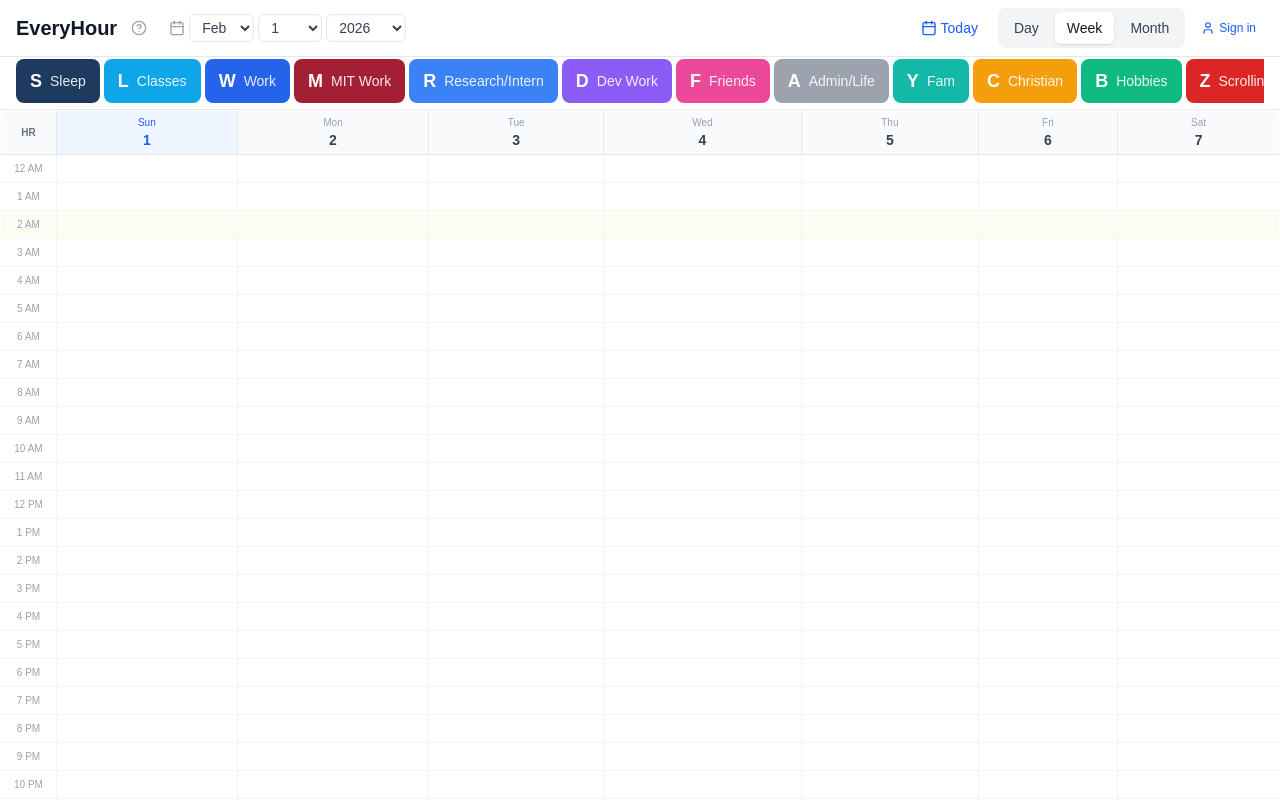
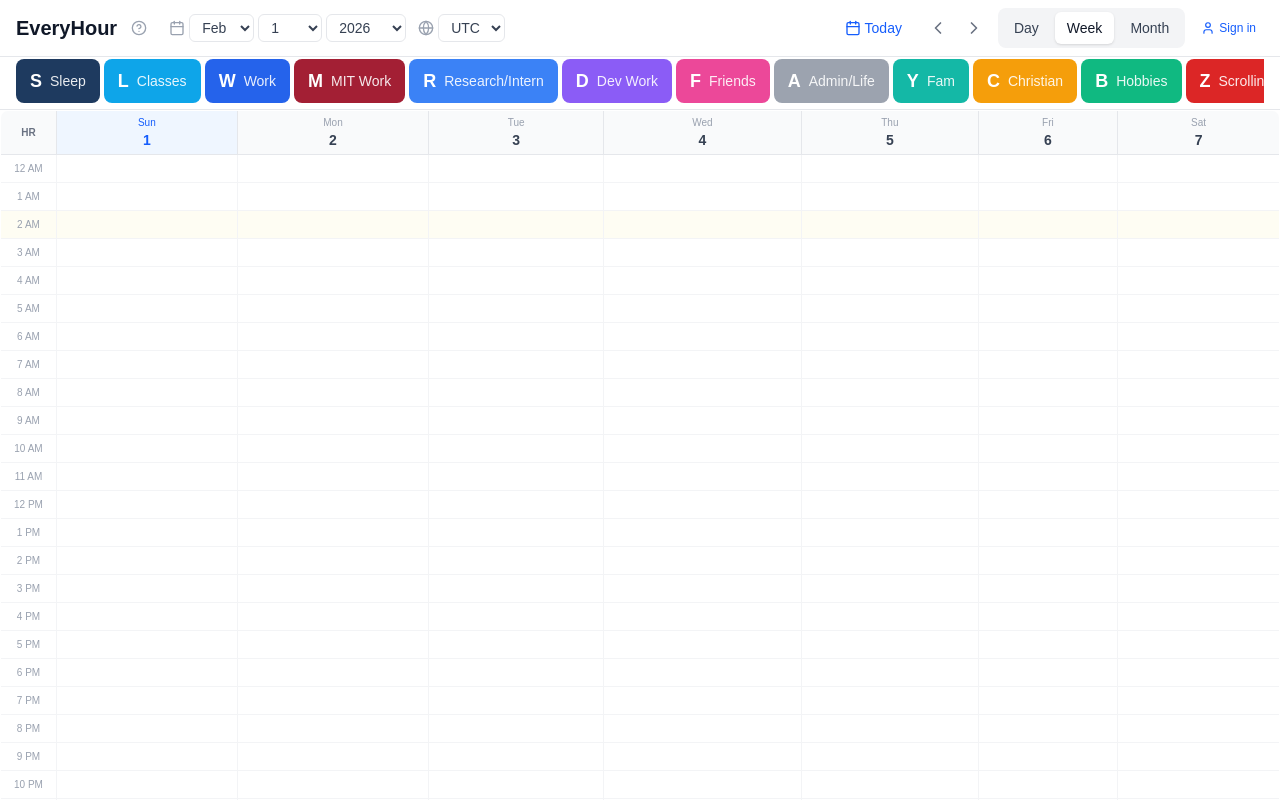
Before and after one commit to jesk2/track-every-hour, a Next.js app: page / in a window 1280 px wide. Built offline with nearby package versions, Linux system fonts and the light colour scheme.

Commit message:
add timezone switches and navigation arrows

```diff
--- a/src/components/SpreadsheetView.tsx
+++ b/src/components/SpreadsheetView.tsx
@@ -18,7 +18,7 @@ import {
   isSameMonth,
   parseISO,
 } from 'date-fns';
-import { X, HelpCircle, User, LogOut, Calendar, Download } from 'lucide-react';
+import { X, HelpCircle, User, LogOut, Calendar, Download, ChevronLeft, ChevronRight, Globe } from 'lucide-react';
 import type { Category, ViewType } from '@/types';
 import { HelpModal } from './HelpModal';
 import { AuthModal } from './AuthModal';
@@ -50,6 +50,11 @@ export function SpreadsheetView() {
   const [selectedCategory, setSelectedCategory] = useState<Category | null>(null);
   const [exportYear, setExportYear] = useState(new Date().getFullYear());
   const [showExportOptions, setShowExportOptions] = useState(false);
+  const [timezone, setTimezone] = useState(() => {
+    // Default to local timezone or ET
+    const localTz = Intl.DateTimeFormat().resolvedOptions().timeZone;
+    return localTz || 'America/New_York';
+  });
   const pickerRef = useRef<HTMLDivElement>(null);
 
   // Get dates based on view
@@ -321,6 +326,22 @@ export function SpreadsheetView() {
                   );
                 })}
               </select>
+              <div className="flex items-center gap-1 ml-2">
+                <Globe className="w-4 h-4 text-gray-400" />
+                <select
+                  value={timezone}
+                  onChange={(e) => setTimezone(e.target.value)}
+                  className="font-medium text-gray-700 bg-transparent border border-gray-200 rounded-md px-2 py-1 text-sm outline-none cursor-pointer hover:border-gray-300 transition-colors"
+                >
+                  <option value="America/New_York">ET</option>
+                  <option value="America/Chicago">CT</option>
+                  <option value="America/Denver">MT</option>
+                  <option value="America/Los_Angeles">PT</option>
+                  <option value="America/Anchorage">AK</option>
+                  <option value="Pacific/Honolulu">HI</option>
+                  <option value="UTC">UTC</option>
+                </select>
+              </div>
             </div>
           </div>
 
@@ -333,6 +354,30 @@ export function SpreadsheetView() {
               <Calendar className="w-4 h-4" />
               Today
             </button>
+            <div className="flex items-center gap-1">
+              <button
+                onClick={() => {
+                  if (view === 'day') setSelectedDate(subDays(selectedDate, 1));
+                  else if (view === 'week') setSelectedDate(subWeeks(selectedDate, 1));
+                  else setSelectedDate(subMonths(selectedDate, 1));
+                }}
+                className="p-1.5 text-gray-500 hover:text-gray-700 hover:bg-gray-100 rounded-lg transition-colors"
+                title={`Previous ${view}`}
+              >
+                <ChevronLeft className="w-5 h-5" />
+              </button>
+              <button
+                onClick={() => {
+                  if (view === 'day') setSelectedDate(addDays(selectedDate, 1));
+                  else if (view === 'week') setSelectedDate(addWeeks(selectedDate, 1));
+                  else setSelectedDate(addMonths(selectedDate, 1));
+                }}
+                className="p-1.5 text-gray-500 hover:text-gray-700 hover:bg-gray-100 rounded-lg transition-colors"
+                title={`Next ${view}`}
+              >
+                <ChevronRight className="w-5 h-5" />
+              </button>
+            </div>
             <div className="flex gap-1 bg-gray-100 rounded-lg p-1">
               {(['day', 'week', 'month'] as ViewType[]).map((v) => (
                 <button
```
